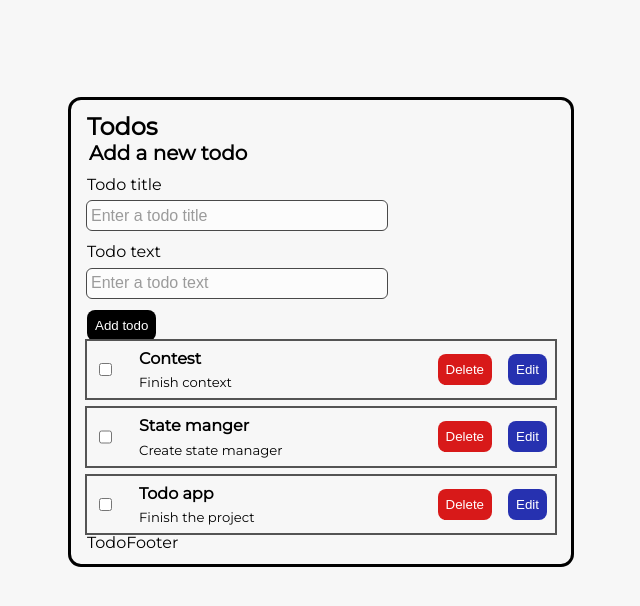
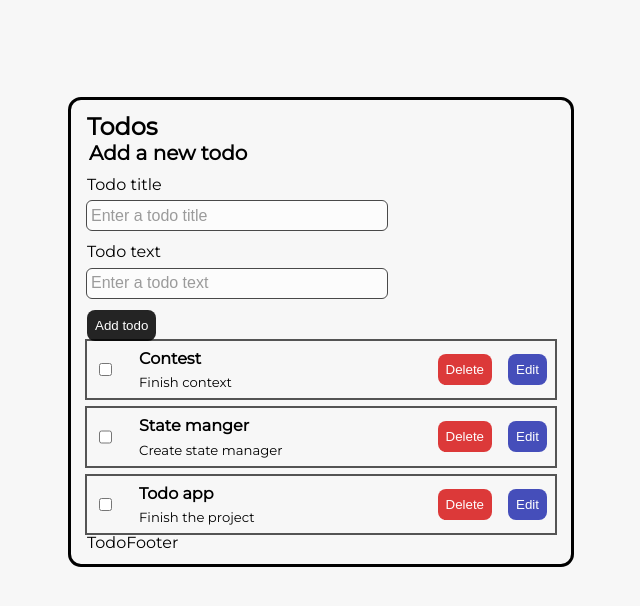
Before and after one commit to MonkeyBoy248/TodoApp-React, a React (Vite) app: page / in a window 1280 px wide. Shown: the top 606 px of the page, without its empty margins (319-959 px from the left). Built offline with nearby package versions, Linux system fonts and the light colour scheme.

Commit message:
refactor: edit TextButton styles

```diff
--- a/src/components/TextButton/TextButton.module.scss
+++ b/src/components/TextButton/TextButton.module.scss
@@ -2,4 +2,11 @@
   border-radius: 8px;
   border: none;
   padding: 0.5rem;
+  cursor: pointer;
+  opacity: 0.85;
+  transition: 0.2s ease-in-out;
+
+  &:hover {
+    opacity: 1;
+  }
 }
```
